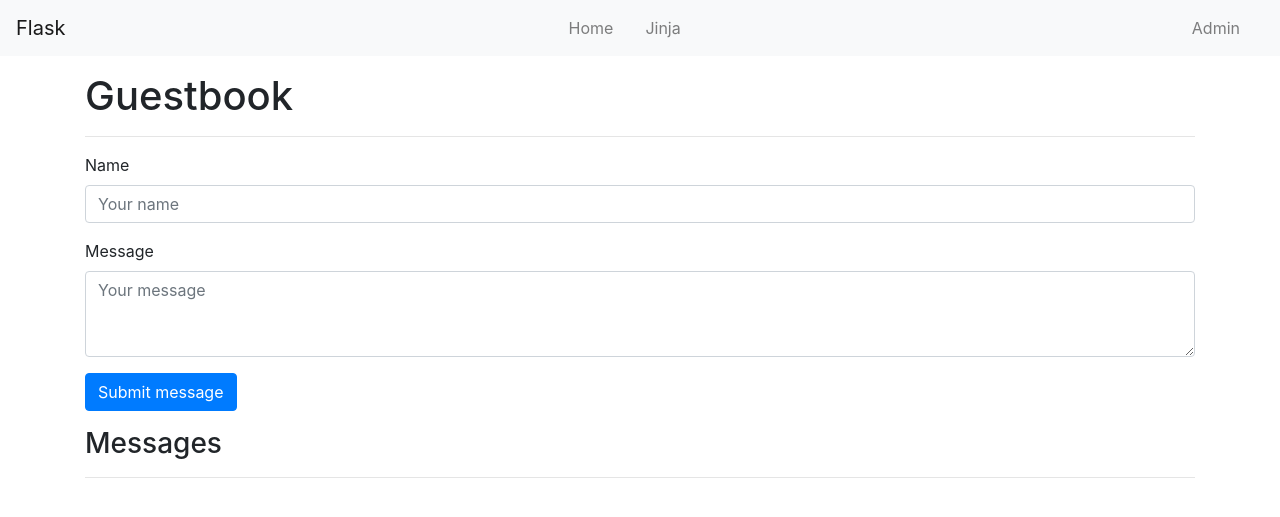
After one commit to jashton01/flask_tutorial_3, a Flask app: template app/templates/public/guestbook.html in a window 1280 px wide. The commit adds this page. Shown: the top 517 px of the page. Run offline with Flask 2, Linux system fonts and the light colour scheme; the template is opened without the code that fills it, so the values that code supplies are empty; some libraries are stand-ins or nearby versions.

Commit message:
latest updates; created guestbook form

```diff
--- a/app/static/js/app.js
+++ b/app/static/js/app.js
@@ -49,7 +49,7 @@ function postClientData() {
 // Set up form interceptor
 
 //const form = document.querySelector('.btn btn-secondary btn-block');
-document.getElementById("client_creator").addEventListener("submit", postClientData);
+//document.getElementById("client_creator").addEventListener("submit", postClientData);
 
 
 
--- /dev/null
+++ b/app/templates/public/guestbook.html
@@ -0,0 +1,59 @@
+{% extends "public/templates/public_template.html" %}
+
+{% block title %}Guestbook{% endblock %}
+
+{% block main %}
+
+<div class="container">
+  <div class="row">
+    <div class="col">
+
+      <h1>Guestbook</h1>
+      <hr>
+
+      <div class="mb-3">
+        <div class="form-group">
+          <label>Name</label>
+          <input type="text" class="form-control" id="name" placeholder="Your name">
+        </div>
+
+        <div class="form-group">
+          <label>Message</label>
+          <textarea class="form-control" id="message" cols="30" rows="3" placeholder="Your message"></textarea>
+        </div>
+
+        <button class="btn btn-primary" id="submit" onclick="submit_message();">Submit message</button>
+
+      </div>
+
+      <h3>Messages</h3>
+      <hr>
+
+      <div class="mb-3" id="messages"></div>
+
+    </div>
+  </div>
+</div>
+
+{% endblock %}
+
+{% block script %}
+
+<script>
+
+    function submit_message() {
+        console.log("yes its working");
+        var name = document.getElementById("name");
+        var message = document.getElementById("message");
+
+        var entry = {
+            name: name.value,
+            message: message.value
+        };
+
+        console.log(entry);
+    }
+
+</script>
+
+{% endblock %}
--- a/app/templates/public/templates/public_template.html
+++ b/app/templates/public/templates/public_template.html
@@ -42,7 +42,7 @@
     <main>
       {% block main %}{% endblock %}
    </main>
-
+      {% block script %}{% endblock %}
     <!-- Optional JavaScript -->
     <!-- jQuery first, then Popper.js, then Bootstrap JS -->
     <script src="https://code.jquery.com/jquery-3.3.1.slim.min.js" integrity="sha384-q8i/X+965DzO0rT7abK41JStQIAqVgRVzpbzo5smXKp4YfRvH+8abtTE1Pi6jizo" crossorigin="anonymous"></script>
--- a/app/views.py
+++ b/app/views.py
@@ -48,6 +48,10 @@ def sign_up():
 
 
     return render_template("public/sign_up.html")
+
+@app.route("/guestbook")
+def guestbook():
+    return render_template("public/guestbook.html")
 
 @app.route("/jinja")
 def jinja():
```
